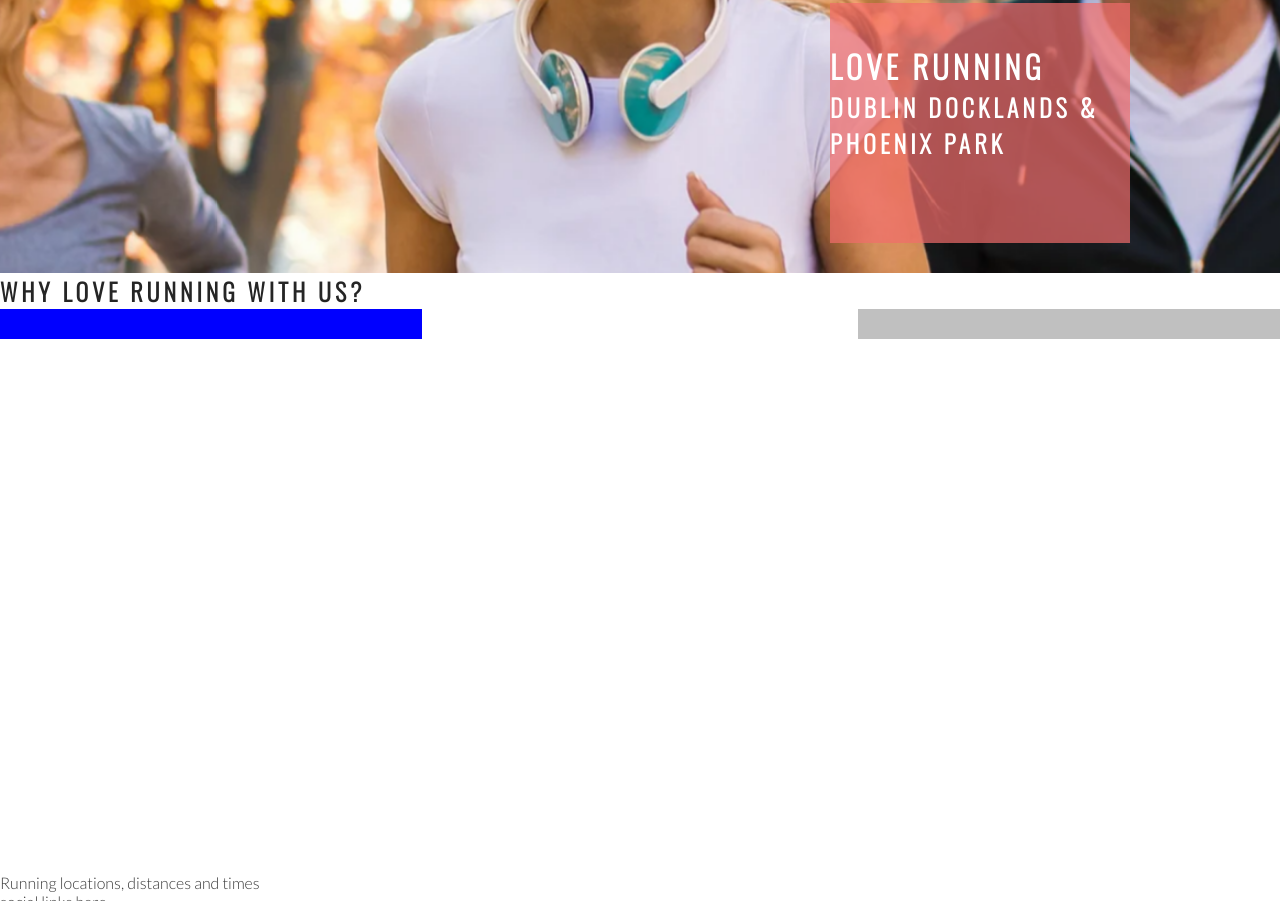
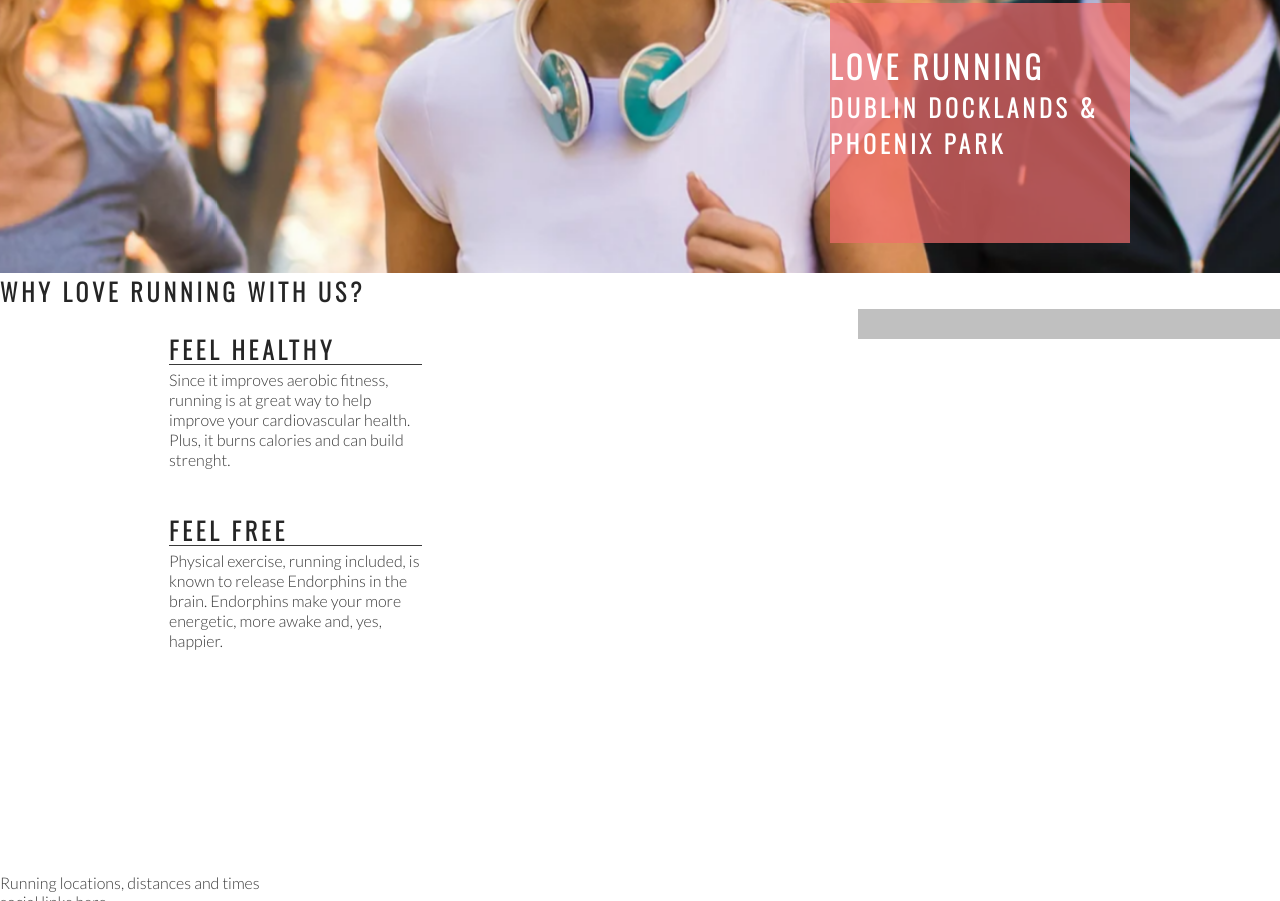
Before and after one commit to CamillaCentio/love-running, a plain HTML site: page index.html in a window 1280 px wide. Shown: the part 402-1303 px from the top of the page. Drawn offline with nearby package versions, Linux system fonts and the light colour scheme.

Commit message:
Add left-about

```diff
--- a/assets/css/style.css
+++ b/assets/css/style.css
@@ -5,6 +5,7 @@
     padding: 0;
     border: none;
 }
+
 body {
     font-family: Lato, sans-serif;
     font-weight: 300;
@@ -67,7 +68,7 @@ h1, h2 {
     position: relative;
 }
 
-#cover-text, #cover-text, h2 {
+#cover-text, #cover-text h2 {
     color: #fff
 }
 
@@ -124,7 +125,6 @@ h1, h2 {
     padding-top: 30px;
     width: 33%;
     float: left;
-    background-color: blue;
 }
 
 #right-about {
@@ -139,3 +139,17 @@ h1, h2 {
     margin: 0 auto;
     background-color: green;
 }
+
+hr {
+    border-top: 1px solid #3a3a3a;
+    width: 100%;
+    margin: 5px 0;
+}
+
+.left-about-heading {
+    width: 60%;
+    float: right;
+    line-height: 20px;
+    clear: both;
+    margin-bottom: 50px;
+}
--- a/index.html
+++ b/index.html
@@ -10,6 +10,7 @@
     <link rel="stylesheet" href="assets/css/style.css">
     <title>Love Running</title>
 </head>
+
 <body>
    <header>
     <a href="index.html">
@@ -38,8 +39,26 @@
    </section>
    <section id="club-ethos">
     <h1>Why Love Running With Us?</h1>
-    <div id="left-about"></div>
+    <div id="left-about">
+        <div class="left-about-heading">
+            <h2>Feel Healthy</h2>
+            <hr>
+            <p>
+                Since it improves aerobic fitness, running is at great way to help improve your cardiovascular health.
+                Plus, it burns calories and can build strenght.
+            </p>
+        </div>
+        <div class="left-about-heading">
+            <h2>Feel Free</h2>
+            <hr>
+            <p>
+                Physical exercise, running included, is known to release Endorphins in the brain.
+                Endorphins make your more energetic, more awake and, yes, happier.
+            </p>
+        </div>
+    </div>
     <div id="right-about"></div>
+
     <div id="center-about"></div>
    </section>
    <section>
```
